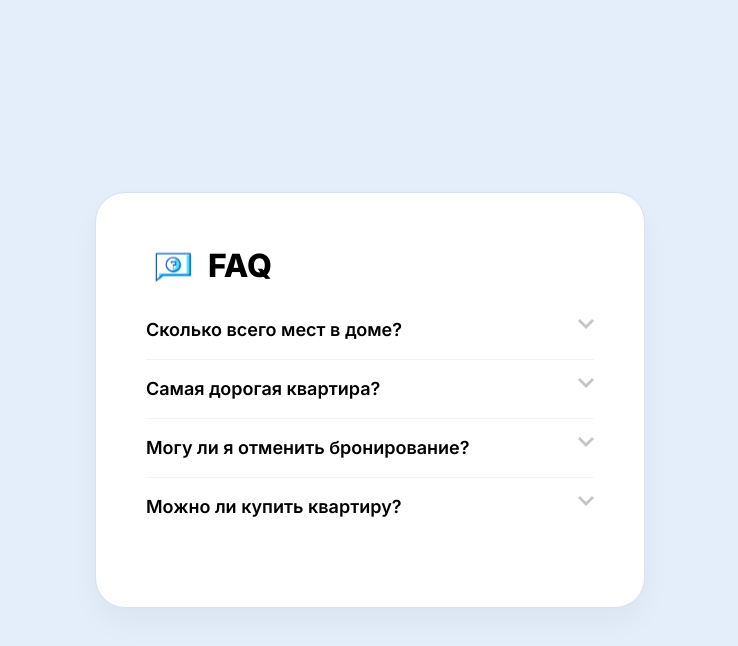
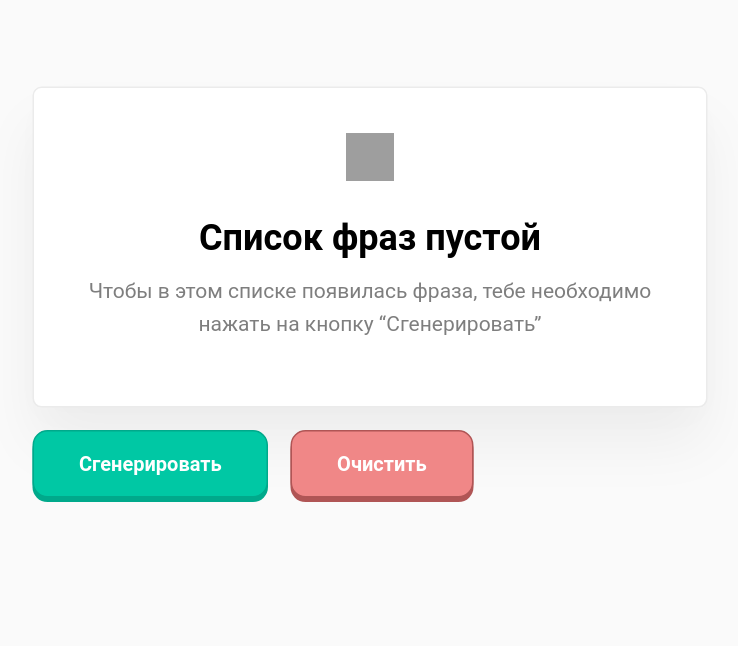
Before and after one commit to Khatciev/home-work-1, a React (Create React App) app: page / in a window 1280 px wide. Shown: the top 646 px of the page, without its empty margins (270-1008 px from the left). Built offline with nearby package versions, Linux system fonts and the light colour scheme; grey boxes are pictures that could not be loaded.

Commit message:
сделал задание номер 2.4(генератор фраз)

```diff
--- a/src/index.js
+++ b/src/index.js
@@ -1,6 +1,6 @@
 import React from "react";
 import ReactDOM from "react-dom";
-import App from "./tutorial-3/App";
+import App from "./tutorial-5/App";
 
 ReactDOM.render(
   <React.StrictMode>
--- /dev/null
+++ b/src/tutorial-5/App.css
@@ -0,0 +1,75 @@
+* {
+    font-family: "Roboto";
+}
+
+body {
+    background-color: #FAFAFA;
+}
+
+.wrapper {
+    width: 450px;
+    margin: 50px auto;
+    transform: scale(1.5) translateY(70px);
+}
+
+.list {
+    max-height: 400px;
+    overflow: auto;
+    padding: 30px;
+    margin-bottom: 30px;
+}
+
+.btn {
+    height: 45px;
+    padding: 0 30px;
+    border: 0;
+    border-radius: 10px;
+    margin-right: 15px;
+    font-weight: 600;
+    cursor: pointer;
+    transition: all 0.15s ease;
+}
+.btn:active {
+    transform: translateY(2px);
+    box-shadow: none;
+}
+.btn_generate {
+    background-color: #00C8A4;
+    color: #fff;
+    box-shadow: 0 3px 0 #00A98B;
+    border: 1px solid #00A98B;
+}
+.btn_clear {
+    background-color: #F08787;
+    box-shadow: 0 3px 0 #B05555;
+    border: 1px solid #B05555;
+    color: #fff;
+}
+
+.block {
+    padding: 15px 30px;
+    background: #FFFFFF;
+    border: 1px solid #EBEBEB;
+    box-sizing: border-box;
+    box-shadow: 0px 9px 24px rgba(0, 0, 0, 0.01), 0px 25px 40px rgba(0, 0, 0, 0.05);
+    border-radius: 6px;
+    margin-bottom: 15px;
+}
+.block h3 {
+    font-size: 18px;
+}
+
+.empty-block {
+    text-align: center;
+    padding: 30px;
+}
+.empty-block h2 {
+    font-size: 24px;
+    margin-bottom: 0;
+}
+.empty-block p {
+    margin-top: 10px;
+    font-size: 14px;
+    opacity: 0.5;
+    line-height: 22px;
+}
--- /dev/null
+++ b/src/tutorial-5/App.js
@@ -0,0 +1,43 @@
+import React, { useState } from "react";
+import "./App.css";
+import Phrase from "./components/Phrase";
+import EmptyBlock from "./components/EmptyBlock";
+import {adjectivesArr, nounsArr} from "../utils";
+
+const App = () => {
+  const [phrase, setPhrase] = useState([]);
+  const randomNumbers = (min, max) => {
+    return Math.round(Math.random() * (max - min) + min);
+  };
+  const handleClickGenerate = () => {
+    let random1 = randomNumbers(0, adjectivesArr.length - 1);
+    let random2 = randomNumbers(0, adjectivesArr.length - 1);
+    let random3 = randomNumbers(0, nounsArr.length - 1);
+    setPhrase((prevState) => [
+      ...prevState,
+      `${adjectivesArr[random1]} ${adjectivesArr[random2]} ${nounsArr[random3]}`,
+    ]);
+    console.log(phrase)
+  };
+  const handleClickClear = () => {
+    setPhrase([]);
+
+  };
+  return (
+    <div className="wrapper">
+      {phrase.length ? (
+        phrase.map((el, index) => <Phrase key={index} text={el} />)
+      ) : (
+        <EmptyBlock />
+      )}
+      <button onClick={handleClickGenerate} className="btn btn_generate">
+        Сгенерировать
+      </button>
+      <button onClick={handleClickClear} className="btn btn_clear">
+        Очистить
+      </button>
+    </div>
+  );
+};
+
+export default App;
--- /dev/null
+++ b/src/tutorial-5/components/EmptyBlock.jsx
@@ -0,0 +1,13 @@
+import React from 'react';
+import "../App.css"
+
+const EmptyBlock = () => {
+    return (
+        <div className="block empty-block"><img src="https://res.cloudinary.com/dfnhxiq6j/image/upload/v1640354646/ghost_lztiyl.png" width="32px" height="32px" alt="Ghost" />
+            <h2>Список фраз пустой</h2>
+            <p>Чтобы в этом списке появилась фраза, тебе необходимо нажать на кнопку “Сгенерировать”</p>
+        </div>
+    );
+};
+
+export default EmptyBlock;
--- /dev/null
+++ b/src/tutorial-5/components/Phrase.jsx
@@ -0,0 +1,12 @@
+import React from 'react';
+import "../App.css"
+
+const Phrase = (props) => {
+    return (
+        <div className="list">
+            <div className="block"><h3>{props.text}</h3></div>
+        </div>
+    );
+};
+
+export default Phrase;
--- a/src/utils.js
+++ b/src/utils.js
@@ -3,3 +3,47 @@
   const options = { year: "numeric", month: "long", day: "numeric" };
   return parseDate.toLocaleDateString("ru-RU", options).split("г.")[0];
 };
+
+export const adjectivesArr = [
+  "абсолютный",
+  "адский",
+  "азартный",
+  "активный",
+  "ангельский",
+  "астрономический",
+  "баснословный",
+  "безбожный",
+  "безбрежный",
+  "безвозвратный",
+  "безграничный",
+  "бездонный",
+  "бездушный",
+  "безжалостный",
+  "замечательно",
+  "замечательный",
+  "записной",
+  "запредельный",
+  "заядлый",
+  "звериный",
+  "зверский",
+  "зеленый",
+  "злой",
+  "злостный",
+  "значительный",
+  "неоспоримый",
+  "неотразимый",
+  "неоценимый",
+  "непередаваемый",
+];
+export const nounsArr = [
+  "лгун",
+  "день",
+  "конь",
+  "олень",
+  "человек",
+  "программист",
+  "ребёнок",
+  "конец",
+  "город",
+  "дурак",
+];
```
